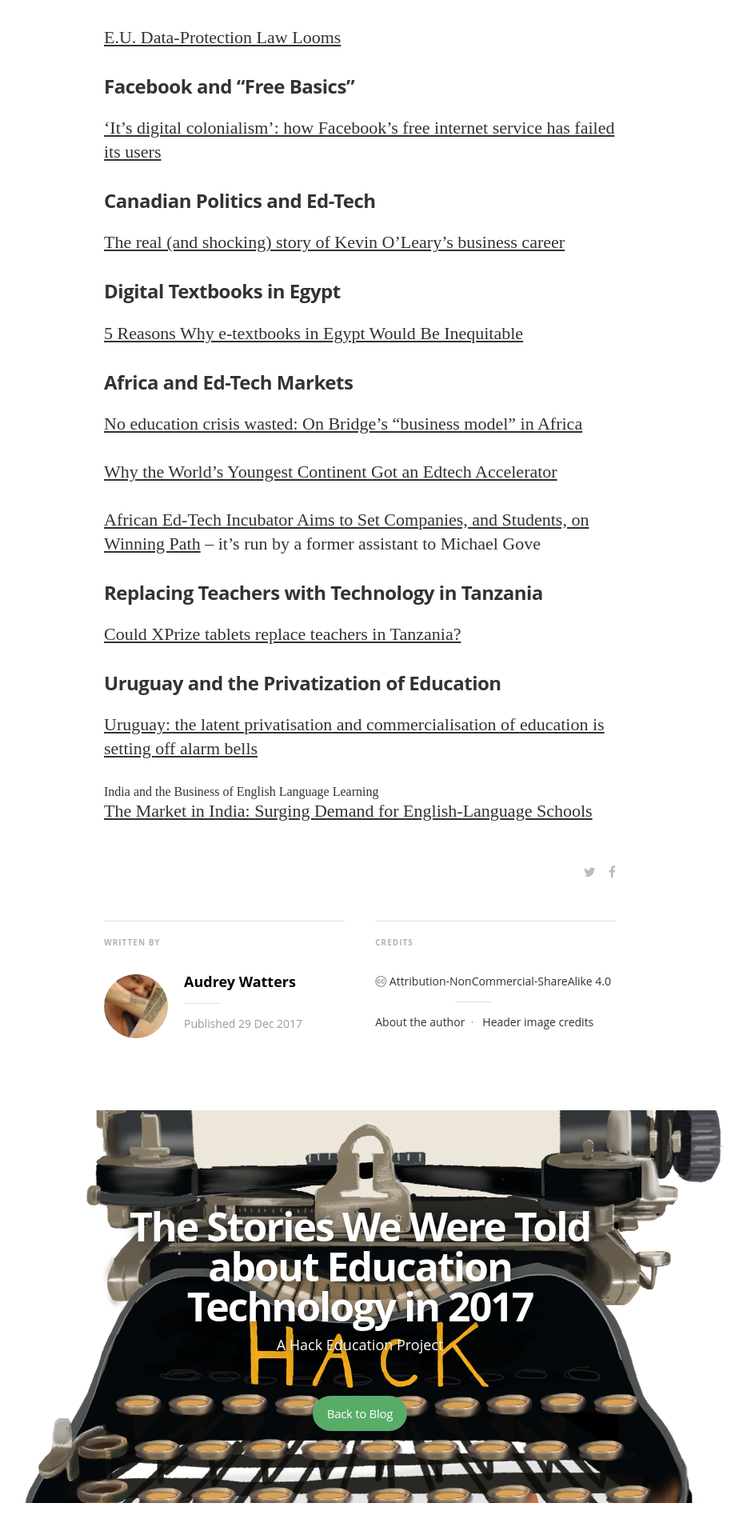
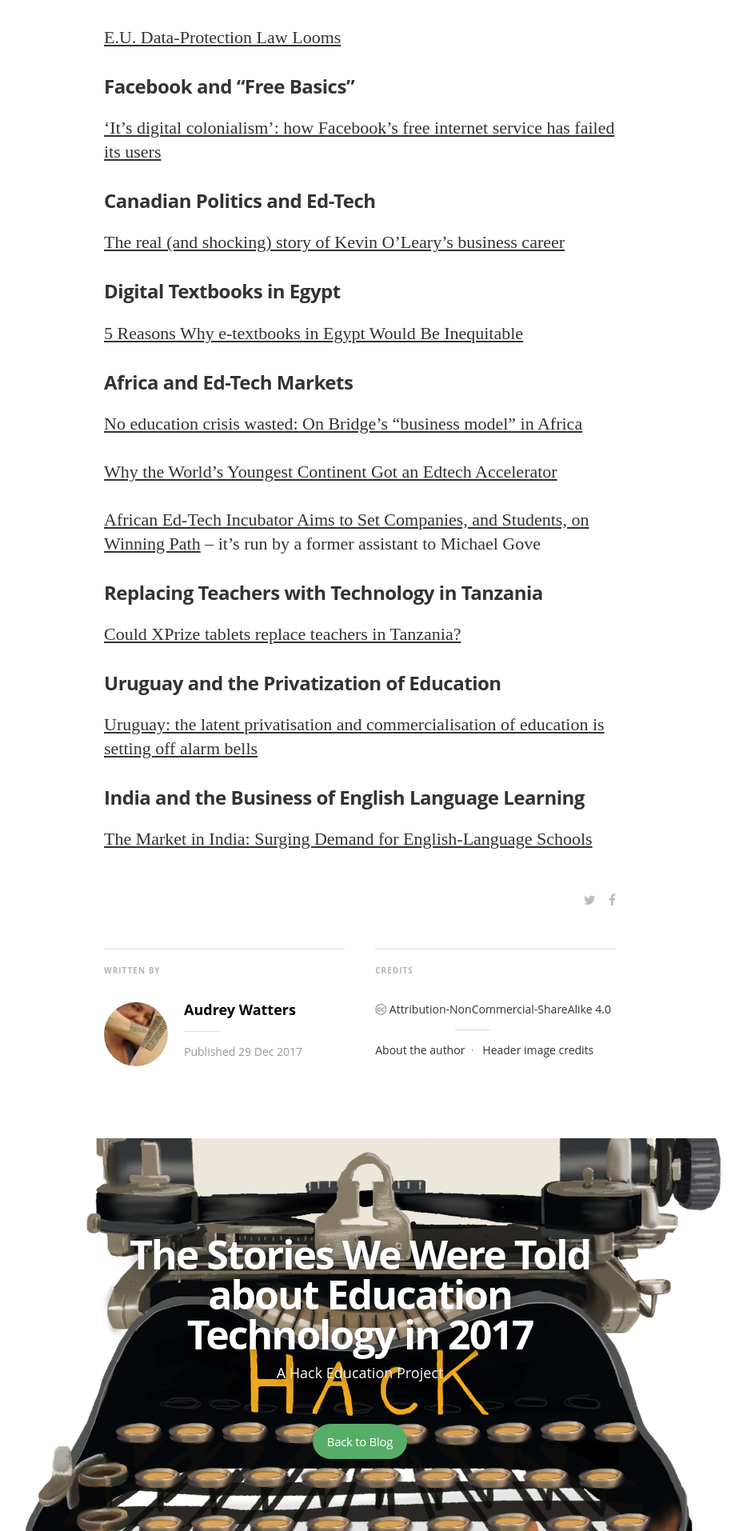
Before and after one commit to HackEducation/2017trends, a Jekyll site: the page built from _posts/2017-12-29-more-global.html, in a window 1280 px wide. Shown: the part 2584-4498 px from the top of the page at 80% size, without its empty margins (190-1124 px from the left). Built offline with Jekyll 4.4.1, drawn with Linux system fonts in a browser that asks for light colours; nearby versions of some CDN libraries; some web fonts are replaced; before the commit the page ends 4463 px from its top, so only the background shows below that.

```diff
--- a/_posts/2017-12-29-more-global.html
+++ b/_posts/2017-12-29-more-global.html
@@ -72,6 +72,6 @@ imagecredits: https://www.flickr.com/photos/boonkia/218792168
 <br />
 <p><a href="https://www.ei-ie.org/en/detail/15510/uruguay-the-latent-privatisation-and-commercialisation-of-education-is-setting-off-alarm-bells">Uruguay: the latent privatisation and commercialisation of education is setting off alarm bells</a></p>
 
-<he>India and the Business of English Language Learning</he>
+<h3>India and the Business of English Language Learning</h3>
 <br />
 <p><a href="https://marketbrief.edweek.org/marketplace-k-12/market-india-demand-english-speaking-schools-surging/">The Market in India: Surging Demand for English-Language Schools</a></p>
```
